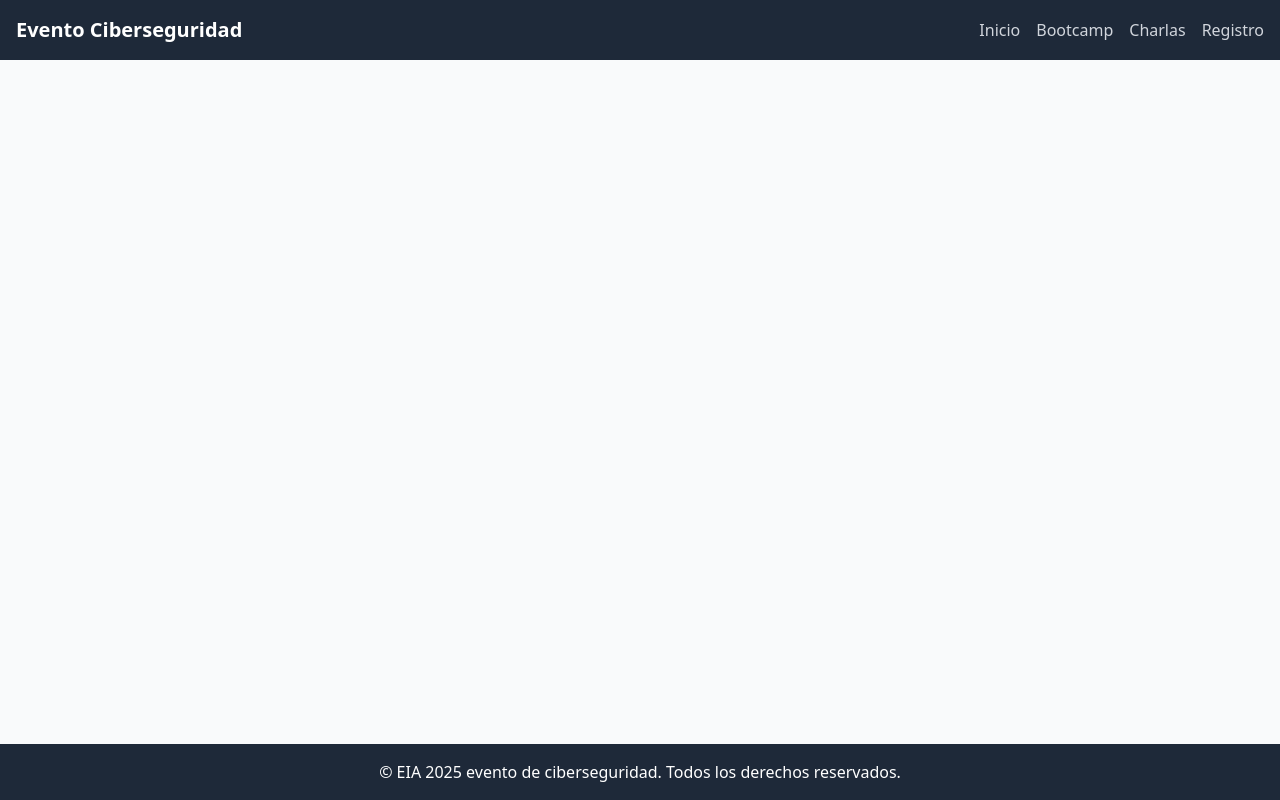
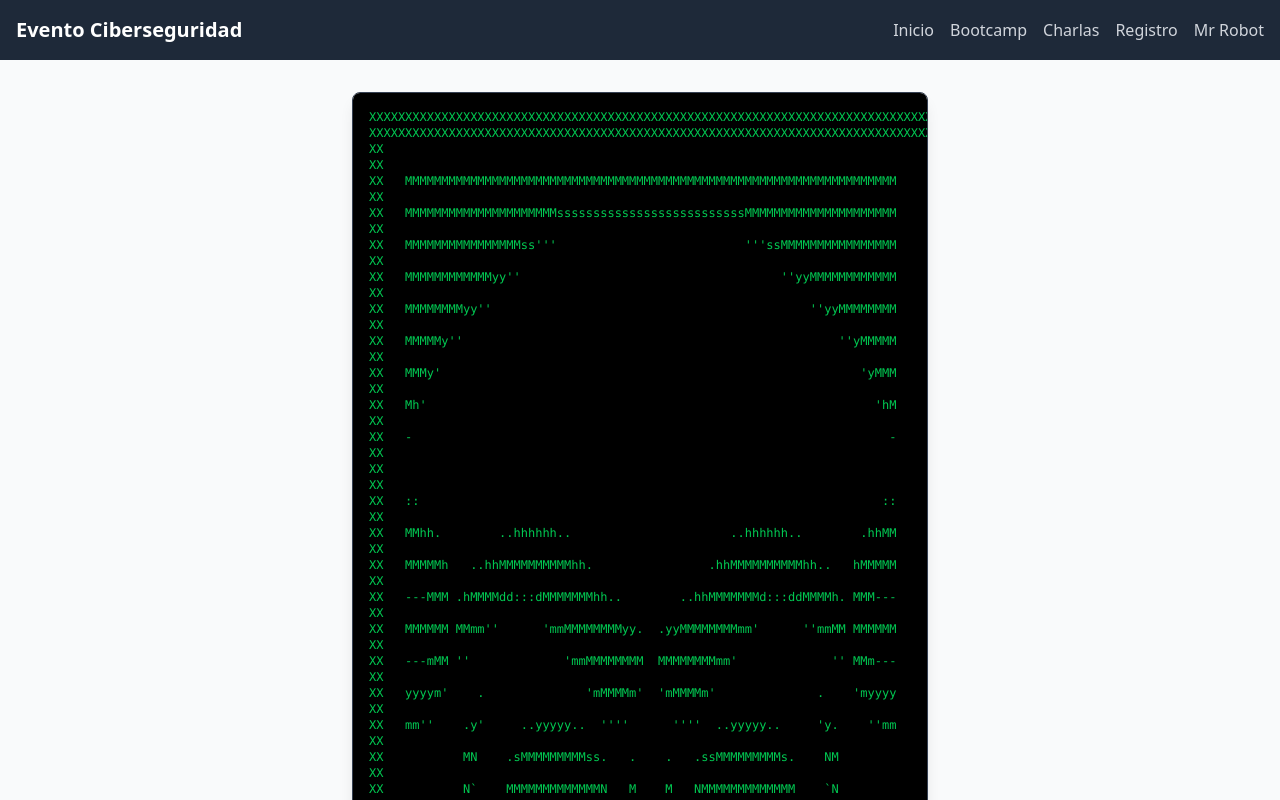
Before and after one commit to DR7-ZOMBIE/Evento_Ciberseguridad_Marzo_EIA, a React (Vite) app: page /mrrobot in a window 1280 px wide. Shown: the top 800 px of the page. Built offline with nearby package versions, Linux system fonts and the light colour scheme.

Commit message:
Version final evento marzo

```diff
--- a/src/App.jsx
+++ b/src/App.jsx
@@ -7,6 +7,7 @@ import Bootcamp from './pages/Bootcamp';
 import Charlas from './pages/Charlas';
 import RegistrationForm from './components/RegistrationForm';
 import Footer from './components/Footer';
+import FsocietyAscii from './components/FsocietyAscii';
 
 function App() {
   return (
@@ -19,6 +20,7 @@ function App() {
             <Route path="/bootcamp" element={<Bootcamp />} />
             <Route path="/charlas" element={<Charlas />} />
             <Route path="/registro" element={<RegistrationForm />} />
+            <Route path="/mrrobot" element={<FsocietyAscii />} />
           </Routes>
         </div>
         <Footer />
--- /dev/null
+++ b/src/components/FsocietyAscii.jsx
@@ -0,0 +1,26 @@
+// src/components/FsocietyAscii.jsx
+import React from 'react';
+import asciiText from '../assets/fsociety.ascii-CzCFeTNn.txt?raw';
+
+const FsocietyAscii = () => {
+  return (
+    <div className="max-w-xl mx-auto my-8 p-4 bg-black rounded-lg shadow-lg overflow-x-auto border border-gray-700">
+      <pre className="text-green-500 font-mono text-xs whitespace-pre-wrap">
+        {asciiText}
+      </pre>
+      {/* Mini CTF: al pasar el cursor se muestra un mensaje */}
+      <div className="mt-4 text-center">
+        <div className="relative inline-block group">
+          <span className="cursor-pointer text-gray-400 font-mono">[?]</span>
+          <div className="absolute bottom-full mb-2 hidden group-hover:block bg-gray-800 text-white text-xs px-2 py-1 rounded">
+            sigue buscando...
+          </div>
+          {/* La flag está oculta en el DOM */}
+          <div className="hidden" data-flag="CTF{paramoCTFcolombiaestamuycercanotelopierdas!!!}"></div>
+        </div>
+      </div>
+    </div>
+  );
+};
+
+export default FsocietyAscii;
--- a/src/components/Navbar.jsx
+++ b/src/components/Navbar.jsx
@@ -20,6 +20,7 @@ const Navbar = () => {
           <Link to="/bootcamp" className="text-gray-300 hover:text-white">Bootcamp</Link>
           <Link to="/charlas" className="text-gray-300 hover:text-white">Charlas</Link>
           <Link to="/registro" className="text-gray-300 hover:text-white">Registro</Link>
+          <Link to="/mrrobot" className="text-gray-300 hover:text-white">Mr Robot</Link>
         </div>
         {/* Botón hamburguesa para mobile */}
         <div className="md:hidden">
@@ -50,6 +51,7 @@ const Navbar = () => {
             <Link to="/bootcamp" className="block text-gray-300 hover:text-white">Bootcamp</Link>
             <Link to="/charlas" className="block text-gray-300 hover:text-white">Charlas</Link>
             <Link to="/registro" className="block text-gray-300 hover:text-white">Registro</Link>
+            <Link to="/mrrobot" className="block text-gray-300 hover:text-white">Mr Robot</Link>
           </div>
         </div>
       )}
```
Also changed, not shown: src/assets/fsociety.ascii-CzCFeTNn.txt (added).
